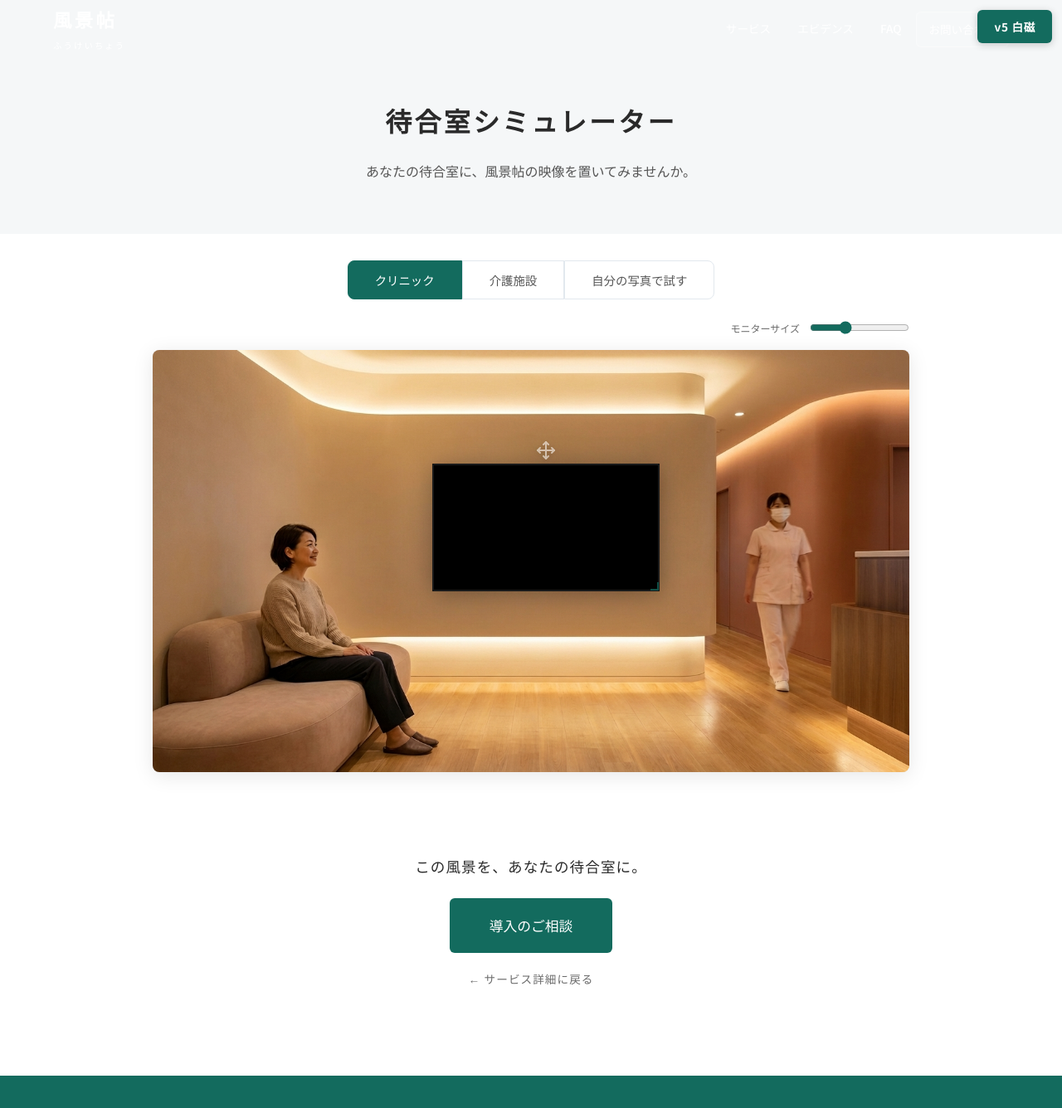
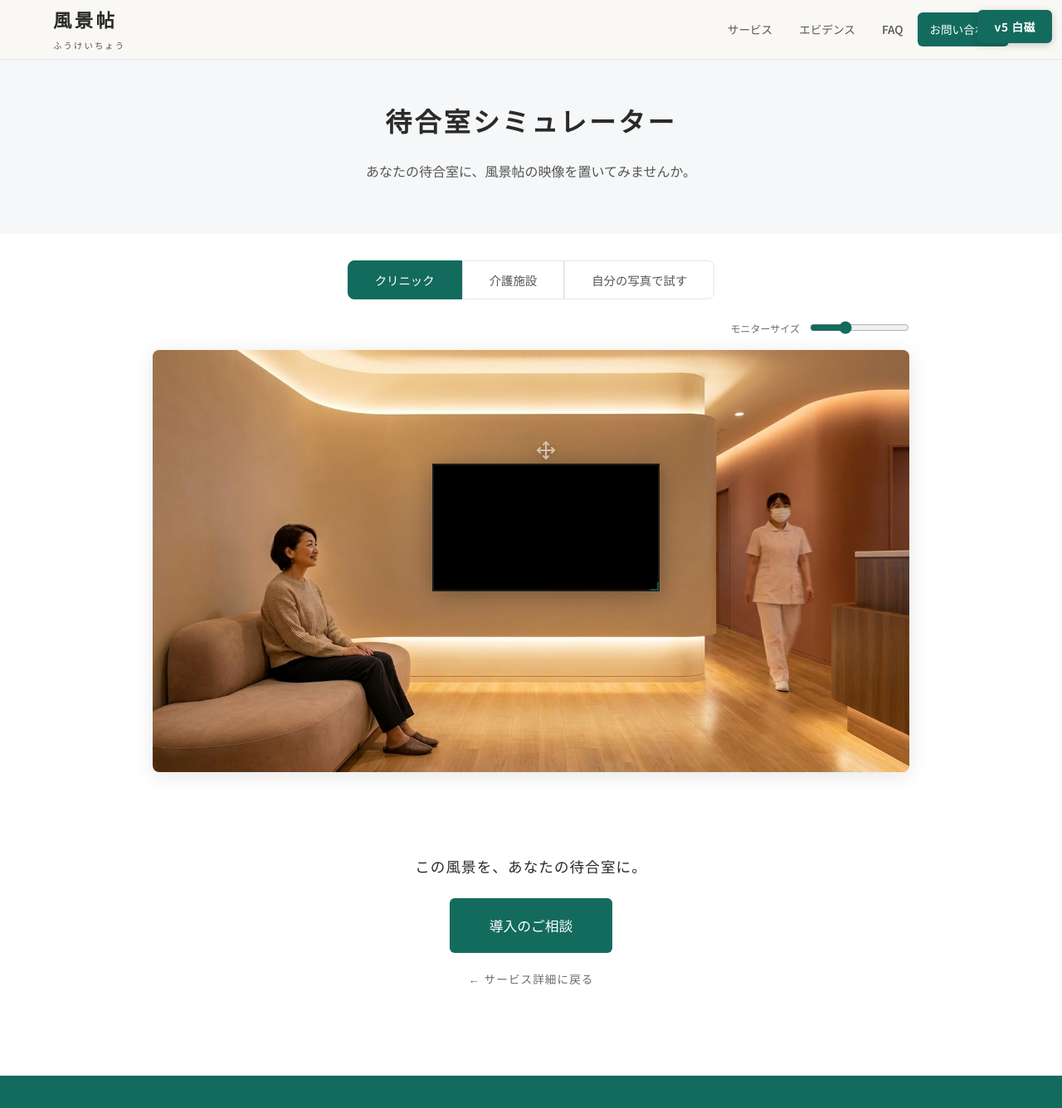
Before and after one commit to dr836gnypeq-ctrl/fukeichou-site, a Jekyll site: the page built from simulator.html, in a window 1280 px wide and 1400 px high. Shown: the top 1336 px of the window at 83% size. Built offline with Jekyll 4.4.1, drawn with Linux system fonts in a browser that asks for light colours; grey boxes are pictures that could not be loaded.

Commit message:
Fix header visibility: override at-top styles on simulator page
Page has no hero video, so header needs opaque background + dark text
at all scroll positions. CSS override in page-scoped style.

```diff
--- a/simulator.html
+++ b/simulator.html
@@ -5,6 +5,12 @@ description: あなたの待合室に風景帖の映像を置いてみません
 ---
 
 <style>
+/* Force header to always show scrolled style (no hero on this page) */
+.site-header.at-top{background:rgba(250,248,245,.95);backdrop-filter:blur(12px);border-bottom-color:var(--border)}
+.site-header.at-top .logo-text,.site-header.at-top .logo-reading,.site-header.at-top nav a{color:var(--ink-light)}
+.site-header.at-top .nav-cta{background:var(--moss)!important;border:none;color:var(--white)!important}
+.site-header.at-top .logo-text{color:var(--ink)}
+
 /* ─── Simulator page scoped styles ─── */
 .sim-hero{padding:120px 0 60px;text-align:center;background:var(--paper-warm)}
 .sim-hero h1{font-family:var(--serif);font-size:2rem;font-weight:600;letter-spacing:.1em;margin-bottom:12px}
```
